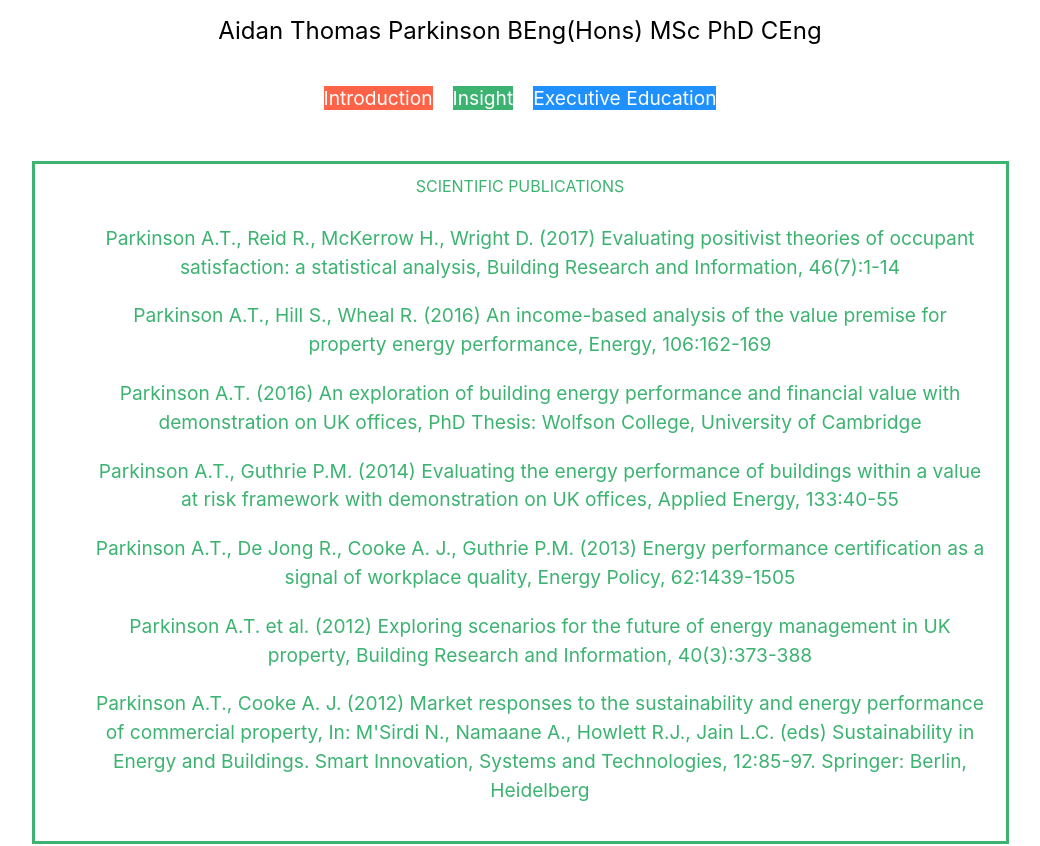
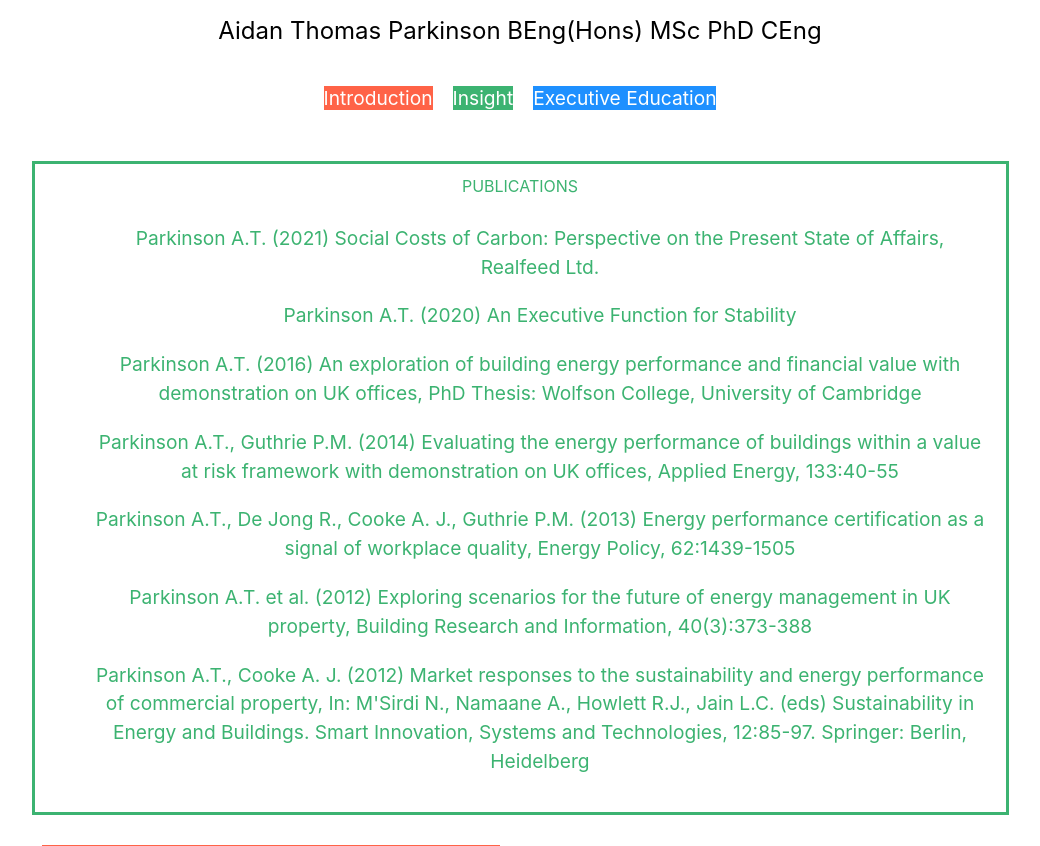
Before and after one commit to aidan-parkinson/react-website, a React (Create React App) app: page /insight in a window 1280 px wide. Shown: the top 846 px of the page, without its empty margins (120-1160 px from the left). Built offline with nearby package versions, Linux system fonts and the light colour scheme.

Commit message:
+TechnicalReports

```diff
--- a/src/components/insight.js
+++ b/src/components/insight.js
@@ -22,15 +22,15 @@ class Insight extends Component {
       <div>
         <div class="green-insight">
           <p><font color="MediumSeaGreen" size="1.2rem">
-            SCIENTIFIC PUBLICATIONS
+            PUBLICATIONS
             </font>
           </p>
           <ul>
             <li class="nav-item">
-              <a href="https://www.tandfonline.com/doi/abs/10.1080/09613218.2017.1314148?journalCode=rbri20"><font color="MediumSeaGreen" size="1.2rem">Parkinson A.T., Reid R., McKerrow H., Wright D. (2017) Evaluating positivist theories of occupant satisfaction: a statistical analysis, Building Research and Information, 46(7):1-14</font></a>
+              <a href="https://www.researchgate.net/publication/356470480_Social_Costs_of_Carbon_Perspective_on_the_Present_State_of_Affairs"><font color="MediumSeaGreen" size="1.2rem">Parkinson A.T. (2021) Social Costs of Carbon: Perspective on the Present State of Affairs, Realfeed Ltd.</font></a>
             </li>
             <li class="nav-item">
-              <a href="https://www.sciencedirect.com/science/article/abs/pii/S0360544216302638"><font color="MediumSeaGreen" size="1.2rem">Parkinson A.T., Hill S., Wheal R. (2016) An income-based analysis of the value premise for property energy performance, Energy, 106:162-169</font></a>
+              <a href="https://www.researchgate.net/publication/341056033_An_Executive_Function_for_Stability"><font color="MediumSeaGreen" size="1.2rem">Parkinson A.T. (2020) An Executive Function for Stability</font></a>
             </li>
             <li class="nav-item">
               <a href="https://www.repository.cam.ac.uk/handle/1810/261155"><font color="MediumSeaGreen" size="1.2rem">Parkinson A.T. (2016) An exploration of building energy performance and financial value with demonstration on UK offices, PhD Thesis: Wolfson College, University of Cambridge</font></a>
```
